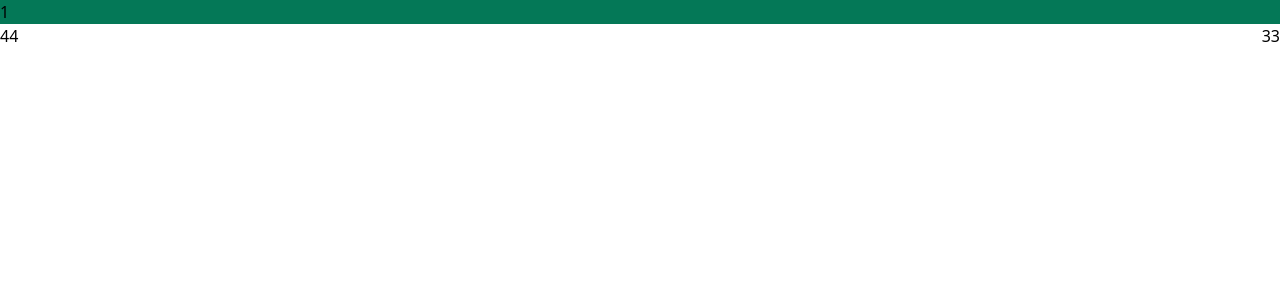
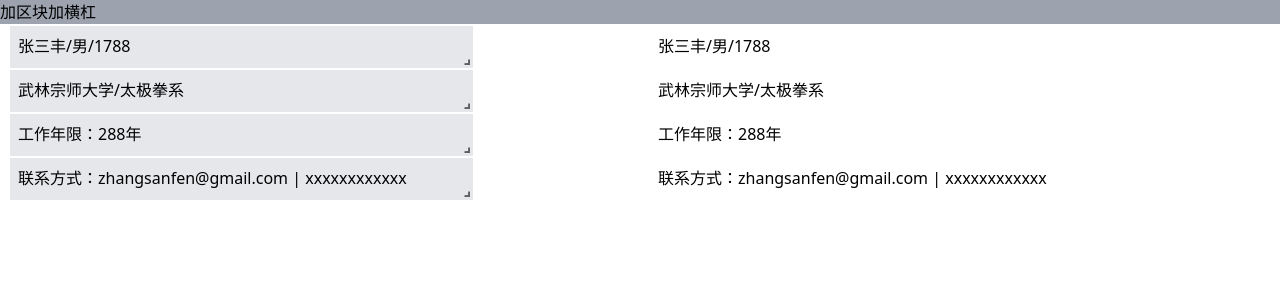
Before and after one commit to MasonEast/cool-resume, a React (Create React App) app: page / in a window 1280 px wide. Shown: the top 300 px of the page. Built offline with nearby package versions, Linux system fonts and the light colour scheme.

Commit message:
基础拖拽功能开发

```diff
--- a/package.json
+++ b/package.json
@@ -13,6 +13,7 @@
     "@types/react-dom": "^18.0.5",
     "react": "^18.2.0",
     "react-dom": "^18.2.0",
+    "react-grid-layout": "^1.3.4",
     "react-scripts": "5.0.1",
     "typescript": "^4.7.4",
     "web-vitals": "^2.1.4"
@@ -42,6 +43,7 @@
     ]
   },
   "devDependencies": {
+    "@types/react-grid-layout": "^1.3.2",
     "autoprefixer": "^9",
     "postcss": "^7",
     "tailwindcss": "npm:@tailwindcss/postcss7-compat"
--- a/src/index.tsx
+++ b/src/index.tsx
@@ -1,6 +1,8 @@
 import React from "react";
 import ReactDOM from "react-dom/client";
 import "./index.css";
+import "/node_modules/react-grid-layout/css/styles.css";
+import "/node_modules/react-resizable/css/styles.css";
 import App from "./page/home";
 
 const root = ReactDOM.createRoot(
--- a/src/page/home/index.tsx
+++ b/src/page/home/index.tsx
@@ -1,14 +1,105 @@
-import React from "react";
+import { ReactNode, useState } from "react";
+import { Layout, Responsive, WidthProvider } from "react-grid-layout";
+
+const ResponsiveGridLayout = WidthProvider(Responsive);
+
+const LAYOUT = [
+  { i: "a", x: 0, y: 0, w: 3, h: 2 },
+  { i: "b", x: 0, y: 1, w: 3, h: 2 },
+  { i: "c", x: 0, y: 2, w: 3, h: 2 },
+  { i: "d", x: 0, y: 2, w: 3, h: 2 },
+];
+
+const BLOCKDATA = {
+  a: "张三丰/男/1788",
+  b: "武林宗师大学/太极拳系",
+  c: "工作年限：288年",
+  d: "联系方式：zhangsanfen@gmail.com | xxxxxxxxxxxx",
+};
 
 function App() {
+  const [layouts, setLayouts] = useState<Layout[]>(LAYOUT);
+  const [blockData, setBlockData] =
+    useState<Record<string, ReactNode>>(BLOCKDATA);
+
+  const handleClick = () => {
+    setLayouts([
+      ...layouts,
+      { i: String(layouts.length), x: 0, y: 0, w: 3, h: 2 },
+    ]);
+  };
+
+  const handleClick2 = () => {
+    const key = String(layouts.length);
+    setLayouts([...layouts, { i: key, x: 0, y: 0, w: 6, h: 1 }]);
+    setBlockData({
+      ...blockData,
+      [key]: <p style={{ backgroundColor: "black", height: "100%" }} />,
+    });
+  };
+
+  const handleLayoutChange = (layout: Layout[]) => {
+    console.log(layout);
+    setLayouts(layout);
+  };
+
+  const handleBlockChange = (
+    key: string,
+    e: React.FocusEvent<HTMLParagraphElement>
+  ) => {
+    const node = e.target as HTMLElement;
+    setBlockData({
+      ...blockData,
+      [key]: node.innerText,
+    });
+  };
+
   return (
     <div className="App">
-      <header className="bg-green-700">1</header>
+      <header className="bg-gray-400">
+        <button onClick={handleClick}>加区块</button>
+        <button onClick={handleClick2}>加横杠</button>
+      </header>
       <div className="flex justify-between">
-        <div>44</div>
-        <div>33</div>
+        {/* 用来编辑 */}
+        <ResponsiveGridLayout
+          className="layout w-6/12"
+          layouts={{ lg: layouts }}
+          margin={[10, 2]}
+          rowHeight={20}
+          onLayoutChange={handleLayoutChange}
+        >
+          {layouts.map((item) => (
+            <div key={item.i}>
+              <p
+                onBlur={(e) => handleBlockChange(item.i, e)}
+                contentEditable
+                className="bg-gray-200 h-full leading-normal p-2"
+              >
+                {blockData[item.i]}
+              </p>
+            </div>
+          ))}
+        </ResponsiveGridLayout>
+        {/* <div className="w-6/12" style={{ position: "relative" }}> */}
+        {/* 用来展示 */}
+        <ResponsiveGridLayout
+          className="layout w-6/12"
+          layouts={{ lg: layouts }}
+          margin={[10, 2]}
+          rowHeight={20}
+          isDraggable={false}
+          isResizable={false}
+        >
+          {layouts.map((item) => (
+            <div key={item.i}>
+              <p className=" h-full leading-normal p-2">{blockData[item.i]}</p>
+            </div>
+          ))}
+        </ResponsiveGridLayout>
       </div>
     </div>
+    // </div>
   );
 }
 
--- a/tailwind.config.js
+++ b/tailwind.config.js
@@ -1,8 +1,19 @@
+const colors = require("tailwindcss/colors");
+
 module.exports = {
   purge: ["./src/**/*.{js,jsx,ts,tsx}", "./public/index.html"],
   darkMode: false, // or 'media' or 'class'
   theme: {
-    extend: {},
+    colors: {
+      transparent: "transparent",
+      current: "currentColor",
+      black: colors.black,
+      white: colors.white,
+      gray: colors.gray,
+      indigo: colors.indigo,
+      red: colors.rose,
+      yellow: colors.amber,
+    },
   },
   variants: {
     extend: {},
```
Also changed, not shown: 1 other file (tests, documents, lock files or other folders).
